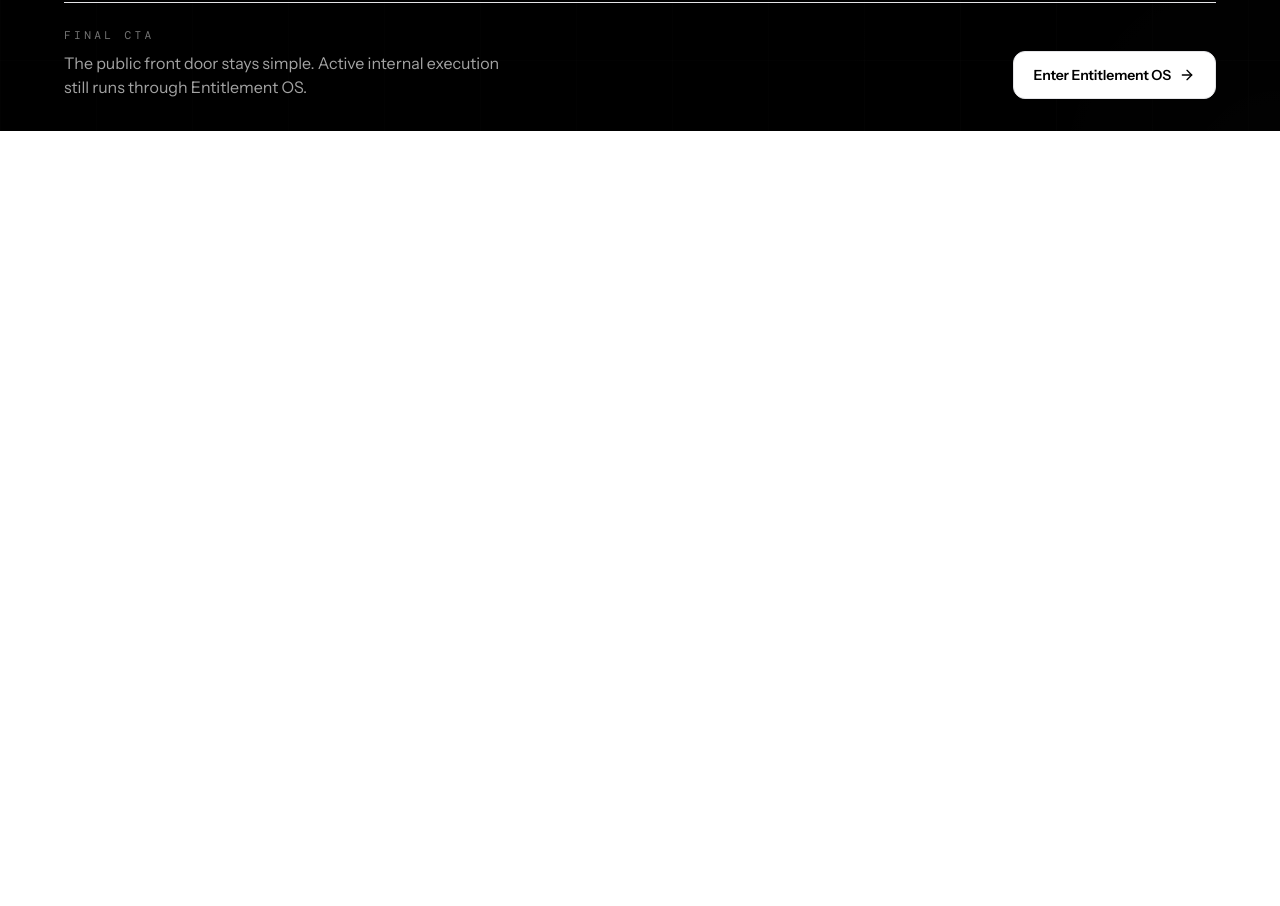
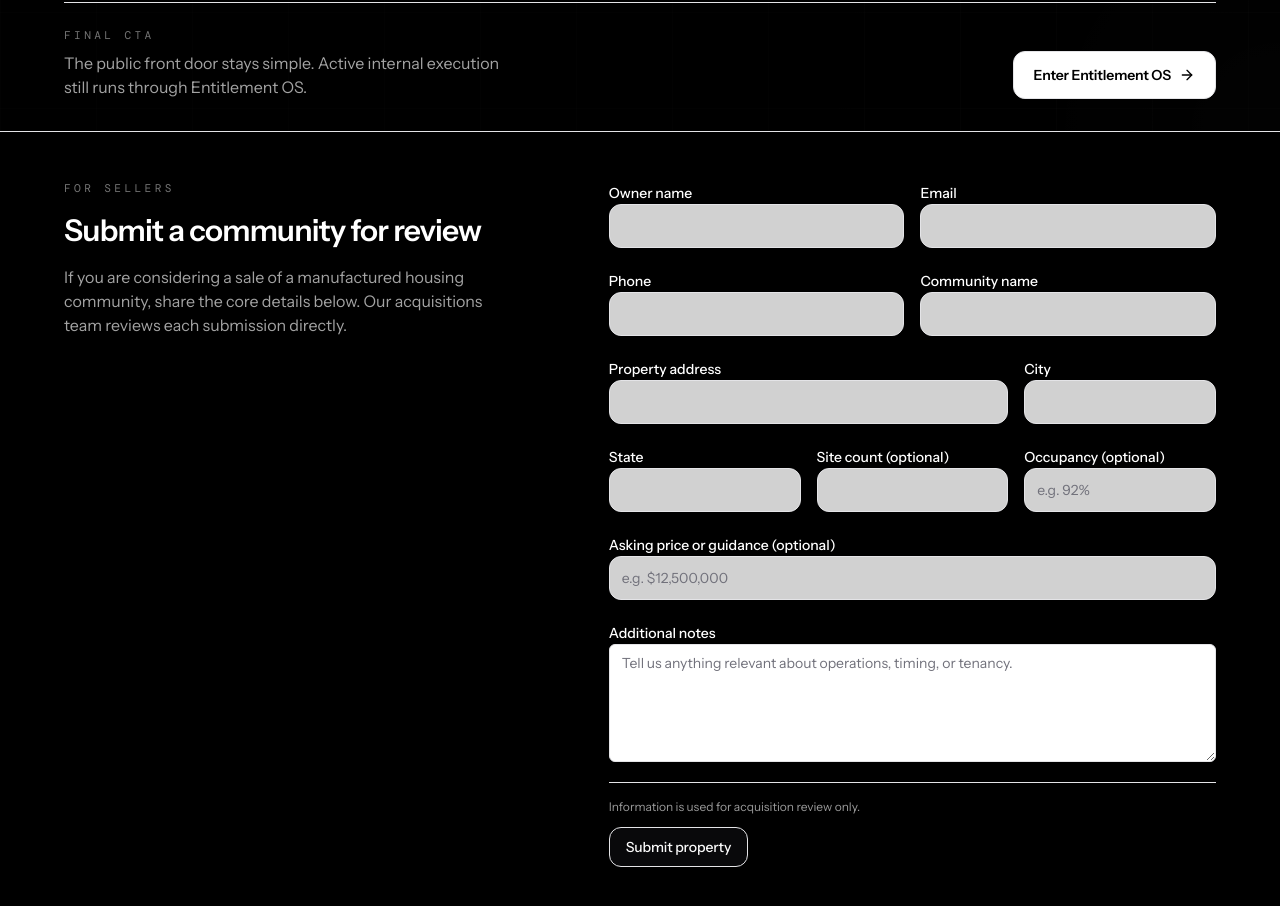
Before and after one commit to blakegallagher1/gpc-cres, a Next.js app in the folder apps/web/: page / in a window 1280 px wide. Shown: the part 1140-2046 px from the top of the page. Before the commit the page ends 1271 px from the top, so only its background shows below. Built offline with nearby package versions, Linux system fonts and the light colour scheme; no server answers; a web font is replaced by a local one.

Commit message:
Add MHC owner submission section to company homepage

```diff
--- a/apps/web/components/marketing/CompanyHomePage.tsx
+++ b/apps/web/components/marketing/CompanyHomePage.tsx
@@ -5,6 +5,7 @@ import { motion, useReducedMotion, useScroll, useTransform } from "framer-motion
 import { ArrowRight } from "lucide-react";
 import { useRef } from "react";
 import { Button } from "@/components/ui/button";
+import { MhcOwnerSubmissionSection } from "@/components/marketing/MhcOwnerSubmissionSection";
 
 const HERO_EASE: [number, number, number, number] = [0.22, 1, 0.36, 1];
 const HERO_REVEAL_DURATION_S = 0.72;
@@ -210,6 +211,7 @@ export function CompanyHomePage() {
             </motion.footer>
           </div>
         </section>
+        <MhcOwnerSubmissionSection />
       </main>
     </div>
   );
--- /dev/null
+++ b/apps/web/components/marketing/MhcOwnerSubmissionSection.tsx
@@ -0,0 +1,137 @@
+"use client";
+
+import { FormEvent, useState } from "react";
+import { Button } from "@/components/ui/button";
+import { Input } from "@/components/ui/input";
+import { Label } from "@/components/ui/label";
+import { Textarea } from "@/components/ui/textarea";
+
+type SubmissionState = "idle" | "submitting" | "success" | "error";
+
+const SIMULATED_SUBMIT_DELAY_MS = 900;
+
+export function MhcOwnerSubmissionSection() {
+  const [submissionState, setSubmissionState] = useState<SubmissionState>("idle");
+  const [errorMessage, setErrorMessage] = useState<string | null>(null);
+
+  async function handleSubmit(event: FormEvent<HTMLFormElement>) {
+    event.preventDefault();
+    const form = event.currentTarget;
+    const formData = new FormData(form);
+
+    const ownerName = String(formData.get("ownerName") ?? "").trim();
+    const ownerEmail = String(formData.get("ownerEmail") ?? "").trim();
+    const communityName = String(formData.get("communityName") ?? "").trim();
+    const propertyAddress = String(formData.get("propertyAddress") ?? "").trim();
+    const propertyCity = String(formData.get("propertyCity") ?? "").trim();
+    const propertyState = String(formData.get("propertyState") ?? "").trim();
+
+    if (!ownerName || !ownerEmail || !communityName || !propertyAddress || !propertyCity || !propertyState) {
+      setSubmissionState("error");
+      setErrorMessage("Please complete all required fields before submitting.");
+      return;
+    }
+
+    setSubmissionState("submitting");
+    setErrorMessage(null);
+
+    try {
+      await new Promise((resolve) => setTimeout(resolve, SIMULATED_SUBMIT_DELAY_MS));
+      setSubmissionState("success");
+      form.reset();
+    } catch {
+      setSubmissionState("error");
+      setErrorMessage("We could not submit your information. Please try again.");
+    }
+  }
+
+  return (
+    <section className="border-t border-white/14 bg-black px-6 py-12 md:px-10 lg:px-16" id="owner-submission">
+      <div className="mx-auto grid w-full max-w-6xl gap-8 md:grid-cols-[minmax(0,0.9fr)_minmax(0,1.1fr)] md:gap-12">
+        <div className="space-y-4">
+          <p className="font-mono text-[0.7rem] uppercase tracking-[0.3em] text-white/46">For sellers</p>
+          <h2 className="text-2xl font-semibold tracking-tight text-white sm:text-3xl">Submit a community for review</h2>
+          <p className="max-w-md text-sm leading-6 text-white/64 sm:text-base">
+            If you are considering a sale of a manufactured housing community, share the core details below.
+            Our acquisitions team reviews each submission directly.
+          </p>
+        </div>
+
+        <form className="space-y-5" onSubmit={handleSubmit}>
+          <div className="grid gap-4 sm:grid-cols-2">
+            <div className="space-y-2">
+              <Label htmlFor="ownerName">Owner name</Label>
+              <Input id="ownerName" name="ownerName" required />
+            </div>
+            <div className="space-y-2">
+              <Label htmlFor="ownerEmail">Email</Label>
+              <Input id="ownerEmail" name="ownerEmail" required type="email" />
+            </div>
+          </div>
+
+          <div className="grid gap-4 sm:grid-cols-2">
+            <div className="space-y-2">
+              <Label htmlFor="ownerPhone">Phone</Label>
+              <Input id="ownerPhone" name="ownerPhone" type="tel" />
+            </div>
+            <div className="space-y-2">
+              <Label htmlFor="communityName">Community name</Label>
+              <Input id="communityName" name="communityName" required />
+            </div>
+          </div>
+
+          <div className="grid gap-4 sm:grid-cols-3">
+            <div className="space-y-2 sm:col-span-2">
+              <Label htmlFor="propertyAddress">Property address</Label>
+              <Input id="propertyAddress" name="propertyAddress" required />
+            </div>
+            <div className="space-y-2">
+              <Label htmlFor="propertyCity">City</Label>
+              <Input id="propertyCity" name="propertyCity" required />
+            </div>
+          </div>
+
+          <div className="grid gap-4 sm:grid-cols-3">
+            <div className="space-y-2">
+              <Label htmlFor="propertyState">State</Label>
+              <Input id="propertyState" name="propertyState" required />
+            </div>
+            <div className="space-y-2">
+              <Label htmlFor="siteCount">Site count (optional)</Label>
+              <Input id="siteCount" min={0} name="siteCount" type="number" />
+            </div>
+            <div className="space-y-2">
+              <Label htmlFor="occupancy">Occupancy (optional)</Label>
+              <Input id="occupancy" name="occupancy" placeholder="e.g. 92%" />
+            </div>
+          </div>
+
+          <div className="space-y-2">
+            <Label htmlFor="askingPrice">Asking price or guidance (optional)</Label>
+            <Input id="askingPrice" name="askingPrice" placeholder="e.g. $12,500,000" />
+          </div>
+
+          <div className="space-y-2">
+            <Label htmlFor="notes">Additional notes</Label>
+            <Textarea id="notes" name="notes" placeholder="Tell us anything relevant about operations, timing, or tenancy." rows={5} />
+          </div>
+
+          <div className="space-y-3 border-t border-white/14 pt-4">
+            <p className="text-xs text-white/60">Information is used for acquisition review only.</p>
+            <div className="flex flex-wrap items-center gap-3">
+              <Button disabled={submissionState === "submitting"} type="submit">
+                {submissionState === "submitting" ? "Submitting..." : "Submit property"}
+              </Button>
+              {submissionState === "success" ? (
+                <p className="text-sm text-emerald-300">Submission received. Our team will follow up shortly.</p>
+              ) : null}
+              {submissionState === "error" ? (
+                <p className="text-sm text-red-300">{errorMessage}</p>
+              ) : null}
+            </div>
+          </div>
+        </form>
+      </div>
+    </section>
+  );
+}
```
